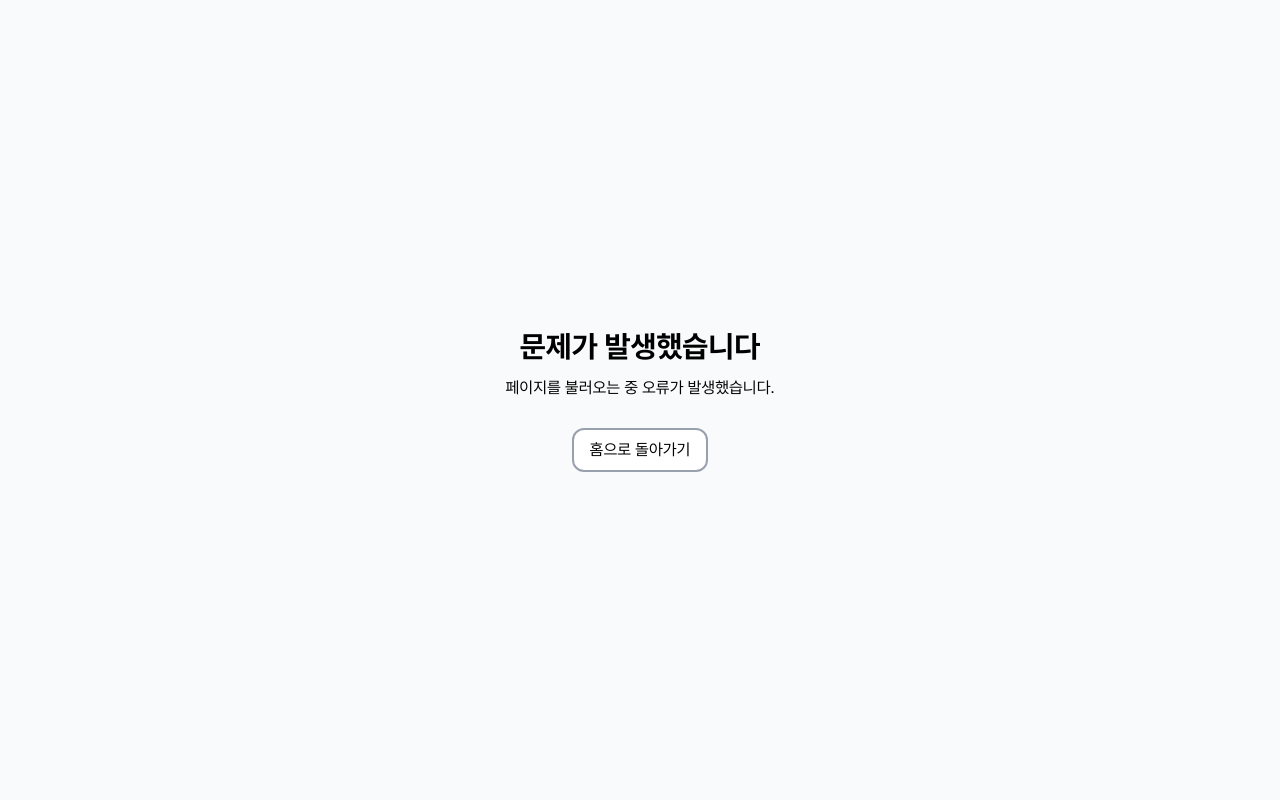
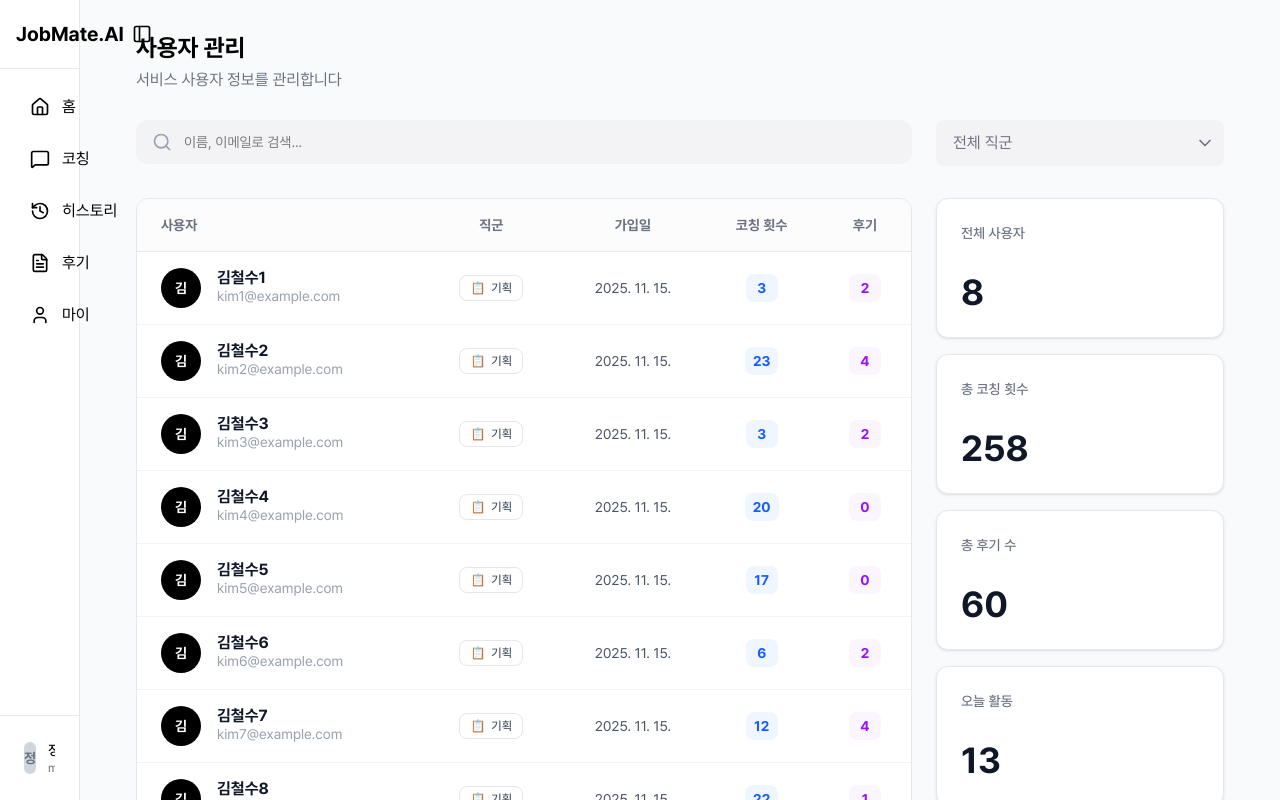
Before and after one commit to JobMate-team/jobmate-frontend, a React (Vite) app: page /user-management in a window 1280 px wide. Built offline with nearby package versions, Linux system fonts and the light colour scheme.

Commit message:
feat: 사용자 관리 페이지 UI 구현

```diff
--- a/src/Router.tsx
+++ b/src/Router.tsx
@@ -13,6 +13,7 @@ import ReviewPage from './pages/ReviewPage';
 import MyPage from './pages/MyPage';
 import ReviewAddPage from './pages/ReviewAddPage';
 import ReviewEditPage from './pages/ReviewEditPage';
+import UserManagementPage from './pages/UserManagementPage';
 
 const router = createBrowserRouter([
   {
@@ -75,6 +76,10 @@ const router = createBrowserRouter([
               },
             ],
           },
+          {
+            path: 'user-management',
+            element: <UserManagementPage />,
+          },
         ],
       },
 
@@ -92,6 +97,7 @@ const router = createBrowserRouter([
       },
     ],
   },
+
 ]);
 
 export default router;
--- /dev/null
+++ b/src/components/common/SearchBar.tsx
@@ -0,0 +1,26 @@
+import { Search } from 'lucide-react';
+
+interface SearchBarProps {
+    value: string;
+    onChange: (value: string) => void;
+    placeholder?: string;
+}
+
+const SearchBar = ({ value, onChange, placeholder = '검색...' }: SearchBarProps) => {
+    return (
+        <div className='relative w-full'>
+            <div className='absolute left-4 top-1/2 -translate-y-1/2 text-gray-400'>
+                <Search size={20} />
+            </div>
+            <input
+                type='text'
+                placeholder={placeholder}
+                value={value}
+                onChange={(e) => onChange(e.target.value)}
+                className='w-full bg-[#F3F3F5] rounded-xl py-3 pl-12 pr-4 outline-none focus:ring-2 focus:ring-gray-200 transition-all text-sm'
+            />
+        </div>
+    );
+};
+
+export default SearchBar;
--- /dev/null
+++ b/src/components/ui/SearchInput.tsx
@@ -0,0 +1,27 @@
+import { Search } from 'lucide-react';
+
+interface SearchInputProps {
+  value: string;
+  onChange: (value: string) => void;
+  placeholder?: string;
+  className?: string;
+}
+
+const SearchInput = ({ value, onChange, placeholder = '검색...', className = '' }: SearchInputProps) => {
+  return (
+    <div className={`relative ${className}`}>
+      <div className='absolute left-4 top-1/2 -translate-y-1/2 text-gray-400'>
+        <Search size={20} />
+      </div>
+      <input
+        type='text'
+        placeholder={placeholder}
+        value={value}
+        onChange={(e) => onChange(e.target.value)}
+        className='w-full bg-[#F3F3F5] rounded-xl py-3 pl-12 pr-4 outline-none focus:ring-2 focus:ring-gray-200 transition-all text-sm'
+      />
+    </div>
+  );
+};
+
+export default SearchInput;
--- /dev/null
+++ b/src/components/user-management/UserStats.tsx
@@ -0,0 +1,26 @@
+interface StatCardProps {
+    label: string;
+    value: string;
+}
+
+const StatCard = ({ label, value }: StatCardProps) => {
+    return (
+        <div className='bg-white border border-gray-200 rounded-xl p-6 flex flex-col justify-between min-h-[140px] shadow-sm'>
+            <span className='text-gray-500 text-sm font-medium'>{label}</span>
+            <span className='text-4xl font-semibold text-gray-900 mt-2'>{value}</span>
+        </div>
+    );
+};
+
+const UserStats = () => {
+    return (
+        <div className='w-full lg:w-72 flex flex-col gap-4'>
+            <StatCard label='전체 사용자' value='8' />
+            <StatCard label='총 코칭 횟수' value='258' />
+            <StatCard label='총 후기 수' value='60' />
+            <StatCard label='오늘 활동' value='13' />
+        </div>
+    );
+};
+
+export default UserStats;
--- /dev/null
+++ b/src/components/user-management/UserTable.tsx
@@ -0,0 +1,82 @@
+export interface User {
+  id: number;
+  name: string;
+  email: string;
+  job: string;
+  joinDate: string;
+  coachingCount: number;
+  reviewCount: number;
+}
+
+interface UserTableProps {
+  users: User[];
+}
+
+const JOB_EMOJI: Record<string, string> = {
+  '기획': '📋',
+  'IT': '💻',
+  '마케팅': '📢',
+  '디자인': '🎨',
+  '영업': '💼',
+  '인사': '👥',
+  '재무': '📊',
+  '연구': '🧪',
+};
+
+const UserTable = ({ users }: UserTableProps) => {
+  return (
+    <div className='flex-1 bg-white border border-gray-200 rounded-xl overflow-hidden'>
+      <table className='w-full text-left border-collapse'>
+        <thead>
+          <tr className='bg-gray-50/50 border-b border-gray-200 text-sm font-medium text-gray-500'>
+            <th className='py-4 px-6'>사용자</th>
+            <th className='py-4 px-6 text-center'>직군</th>
+            <th className='py-4 px-6 text-center'>가입일</th>
+            <th className='py-4 px-6 text-center'>코칭 횟수</th>
+            <th className='py-4 px-6 text-center'>후기</th>
+          </tr>
+        </thead>
+        <tbody className='divide-y divide-gray-100'>
+          {users.map((user) => (
+            <tr key={user.id} className='hover:bg-gray-50/50 transition-colors'>
+              <td className='py-4 px-6'>
+                <div className='flex items-center gap-4'>
+                  <div className='w-10 h-10 rounded-full bg-black text-white flex items-center justify-center font-bold text-sm'>
+                    {user.name[0]}
+                  </div>
+                  <div className='flex flex-col'>
+                    <span className='font-bold text-gray-900'>{user.name}</span>
+                    <span className='text-sm text-gray-400 font-normal'>{user.email}</span>
+                  </div>
+                </div>
+              </td>
+              <td className='py-4 px-6 text-center'>
+                <div className='inline-flex items-center gap-1.5 px-2.5 py-1 rounded-lg border border-gray-200 bg-white text-xs font-medium text-gray-600'>
+                  <span>{JOB_EMOJI[user.job]}</span>
+                  {user.job}
+                </div>
+              </td>
+              <td className='py-4 px-6 text-center text-sm text-gray-600'>
+                <div className='inline-flex items-center gap-1.5'>
+                  {user.joinDate}
+                </div>
+              </td>
+              <td className='py-4 px-6 text-center'>
+                <span className='inline-flex items-center justify-center min-w-[32px] h-7 px-2 rounded-lg bg-blue-50 text-blue-600 text-sm font-semibold'>
+                  {user.coachingCount}
+                </span>
+              </td>
+              <td className='py-4 px-6 text-center'>
+                <span className='inline-flex items-center justify-center min-w-[32px] h-7 px-2 rounded-lg bg-purple-50 text-purple-600 text-sm font-semibold'>
+                  {user.reviewCount}
+                </span>
+              </td>
+            </tr>
+          ))}
+        </tbody>
+      </table>
+    </div>
+  );
+};
+
+export default UserTable;
--- /dev/null
+++ b/src/data/mockUsers.ts
@@ -0,0 +1,30 @@
+import type { User } from '@/types/User';
+
+const JOBS = ['기획', 'IT', '마케팅', '디자인', '영업', '인사', '재무', '연구'];
+
+const generateMockUsers = (): User[] => {
+    const users: User[] = [];
+    let idCounter = 1;
+
+    JOBS.forEach((job) => {
+        const count = Math.floor(Math.random() * (50 - 15 + 1)) + 15;
+
+        for (let i = 0; i < count; i++) {
+            const num = idCounter;
+            users.push({
+                id: num,
+                name: `김철수${num}`,
+                email: `kim${num}@example.com`,
+                job: job,
+                joinDate: '2025. 11. 15.',
+                coachingCount: Math.floor(Math.random() * 50) + 1,
+                reviewCount: Math.floor(Math.random() * 5) + 0,
+            });
+            idCounter++;
+        }
+    });
+
+    return users;
+};
+
+export const MOCK_USERS: User[] = generateMockUsers();
--- /dev/null
+++ b/src/pages/UserManagementPage.tsx
@@ -0,0 +1,80 @@
+import { useState } from 'react';
+import SearchBar from '@/components/common/SearchBar';
+import DropDown from '@/components/ui/Dropdown';
+import UserTable from '@/components/user-management/UserTable';
+import UserStats from '@/components/user-management/UserStats';
+
+
+import { jobItems } from '@/data/coachItems';
+
+import { MOCK_USERS } from '@/data/mockUsers';
+
+const jobOptions = ['전체 직군', ...jobItems];
+
+const UserManagementPage = () => {
+    const [selectedJob, setSelectedJob] = useState<string | null>(null);
+    const [searchQuery, setSearchQuery] = useState('');
+
+    const filteredUsers = MOCK_USERS.filter((user) => {
+        // 직군 필터
+        const isJobMatch =
+            !selectedJob || selectedJob === '전체 직군' || user.job === selectedJob;
+
+        // 검색 필터
+        const searchLower = searchQuery.toLowerCase();
+        const isSearchMatch =
+            user.name.toLowerCase().includes(searchLower) ||
+            user.email.toLowerCase().includes(searchLower);
+
+        return isJobMatch && isSearchMatch;
+    });
+
+    return (
+        <div className='flex flex-col gap-8 h-full'>
+            <div className='flex flex-col gap-2'>
+                <h1 className='text-2xl font-bold'>사용자 관리</h1>
+                <p className='text-gray-500'>서비스 사용자 정보를 관리합니다</p>
+            </div>
+
+            {/* 상단 필터 */}
+            <div className='flex gap-6 flex-col lg:flex-row'>
+                <div className='flex-1'>
+                    <SearchBar
+                        value={searchQuery}
+                        onChange={setSearchQuery}
+                        placeholder='이름, 이메일로 검색...'
+                    />
+                </div>
+                <div className='w-full lg:w-72'>
+                    <DropDown
+                        items={jobOptions}
+                        selected={selectedJob}
+                        placeholder='전체 직군'
+                        onSelect={setSelectedJob}
+                        bgColor='bg-[#F3F3F5] w-full'
+                        SmPadding='py-3'
+                    />
+                </div>
+            </div>
+
+            {/* 사용자 목록 컴포넌트 */}
+            <div className='flex gap-6 flex-col lg:flex-row items-start'>
+                {filteredUsers.length > 0 ? (
+                    <UserTable users={filteredUsers} />
+                ) : (
+                    <div className='flex-1 flex flex-col items-center justify-center bg-white border border-gray-200 rounded-xl min-h-[400px] text-gray-500'>
+                        <p className='mt-4 text-lg font-medium'>검색 결과가 없습니다</p>
+                        <p className='text-sm text-gray-400 mt-2'>
+                            다른 검색어나 필터를 시도해보세요.
+                        </p>
+                    </div>
+                )}
+
+                {/* 통계 컴포넌트 */}
+                <UserStats />
+            </div>
+        </div>
+    );
+};
+
+export default UserManagementPage;
--- /dev/null
+++ b/src/types/User.ts
@@ -0,0 +1,9 @@
+export interface User {
+    id: number;
+    name: string;
+    email: string;
+    job: string;
+    joinDate: string;
+    coachingCount: number;
+    reviewCount: number;
+}
```
